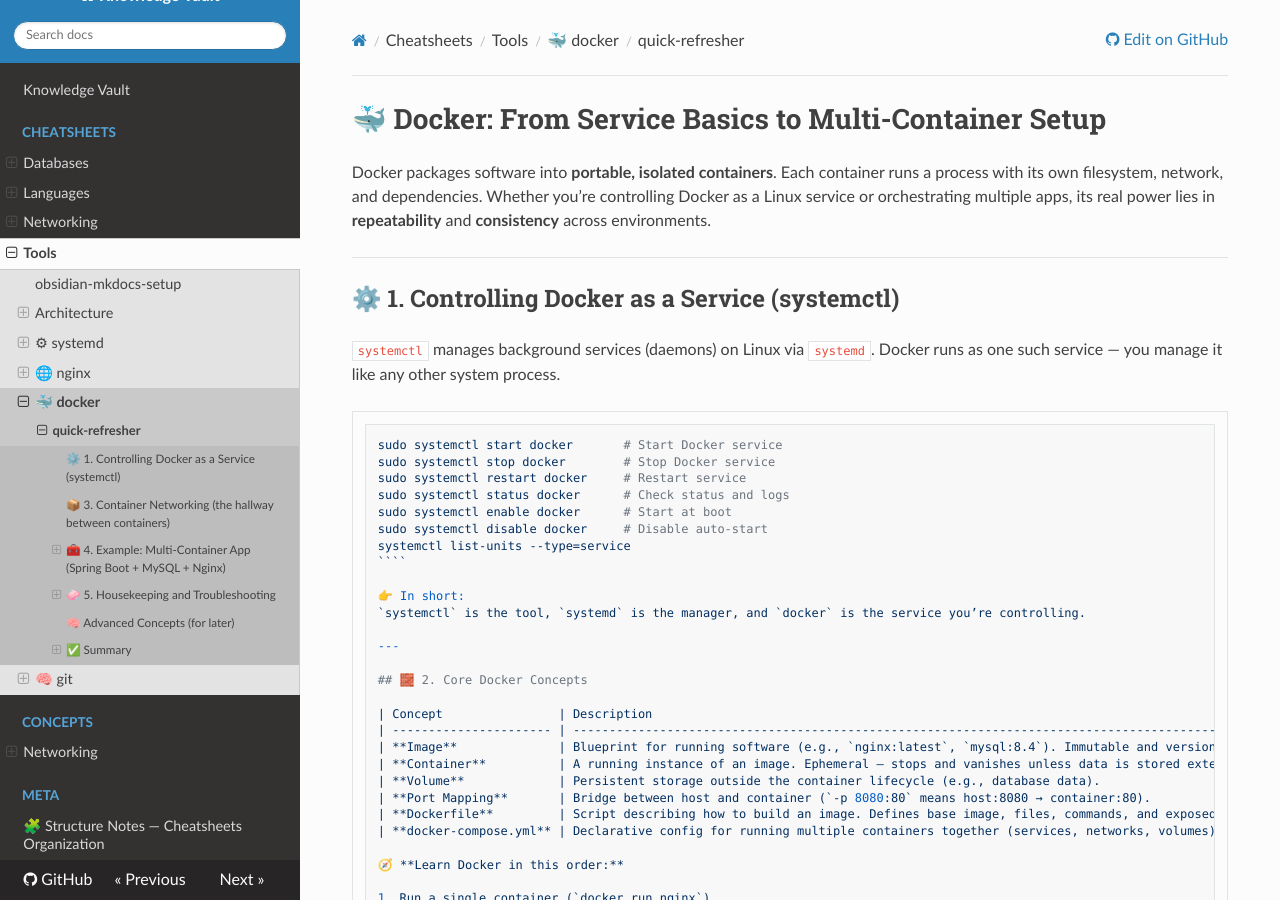
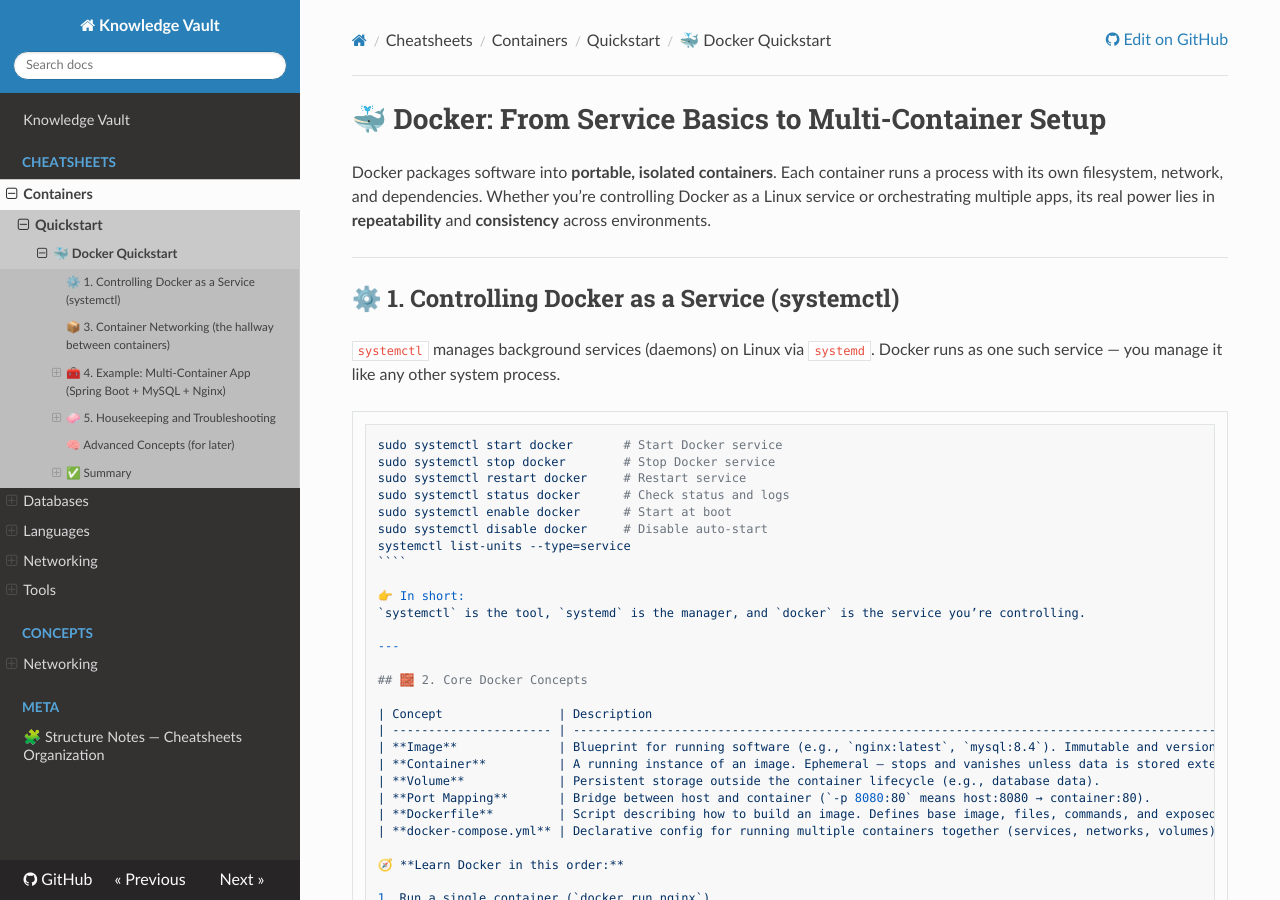
Before and after one commit to edgaras87/knowledge-vault, an MkDocs documentation site: the page built from docs/cheatsheets/containers/quickstart/docker.md, in a window 1280 px wide and 900 px high. Built offline with MkDocs 1.6.1, drawn with Linux system fonts in a browser that asks for light colours; nearby versions of some CDN libraries.

Commit message:
docs: rename and enhance Docker quick refresher with improved title and tags

```diff
--- a/docs/cheatsheets/tools/🐳 docker/quick-refresher.md
+++ b/docs/cheatsheets/containers/quickstart/docker.md
@@ -1,7 +1,14 @@
 ---
-title: quick-refresher
-tags: [docker, containers, devops, systemctl, compose, networking]
+title: 🐳 Docker Quickstart
+tags:
+    - docker
+    - containers
+    - devops
+    - orchestration
+    - compose
 summary: managing Docker as a service, core concepts, commands, networking, multi-container apps with Compose, and troubleshooting.
+aliases:
+  - Docker Quickstart
 ---
 
 # 🐳 Docker: From Service Basics to Multi-Container Setup
```
